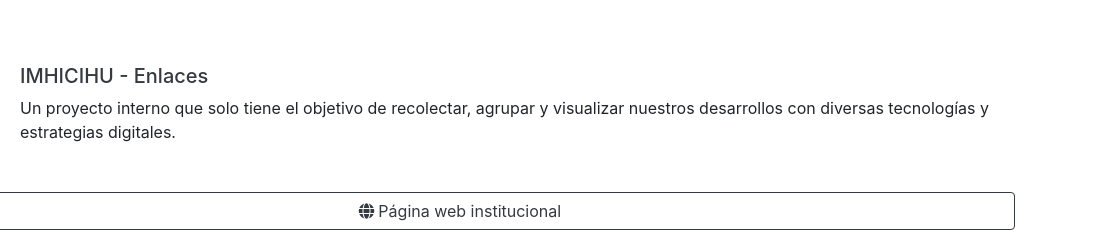
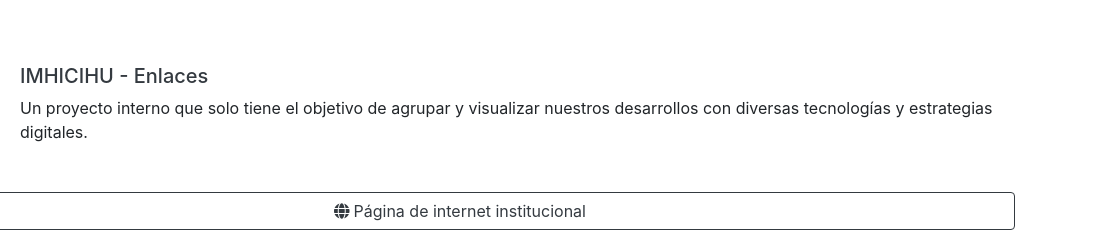
Before and after one commit to imhicihu/Enlaces, a plain HTML site: page index.html in a window 1280 px wide. Shown: the top 251 px of the page, 180-1280 px from the left. Drawn offline with nearby package versions, Linux system fonts and the light colour scheme.

Commit message:
Updates on lines 57 & 61

```diff
--- a/index.html
+++ b/index.html
@@ -54,11 +54,11 @@
     <img src="images/logo-imhicihu-conicet.jpg" class="m-3" alt="image" width="75px" height="75px">
     <div class="media-body m-2">
       <h5 class="align-items-center mt-2">IMHICIHU - Enlaces</h5>
-      <p>Un proyecto interno que solo tiene el objetivo de recolectar, agrupar y visualizar nuestros desarrollos con diversas tecnologías y estrategias digitales.</p>
+      <p>Un proyecto interno que solo tiene el objetivo de agrupar y visualizar nuestros desarrollos con diversas tecnologías y estrategias digitales.</p>
     </div>
   </div>
 <div class="mt-4">
-  <a href="http://www.imhicihu-conicet.gob.ar/" class="btn btn-outline-dark btn-block" role="button" target="_blank"><i class="fa fa-globe">&nbsp;</i>Página web institucional</a>
+  <a href="http://www.imhicihu-conicet.gob.ar/" class="btn btn-outline-dark btn-block" role="button" target="_blank"><i class="fa fa-globe">&nbsp;</i>Página de internet institucional</a>
   <br>
   <a href="https://github.com/imhicihu/" class="btn btn-outline-dark btn-block" role="button" target="_blank"><i class="fab fa-github">&nbsp;</i>GitHub</a>
   <br>
```
